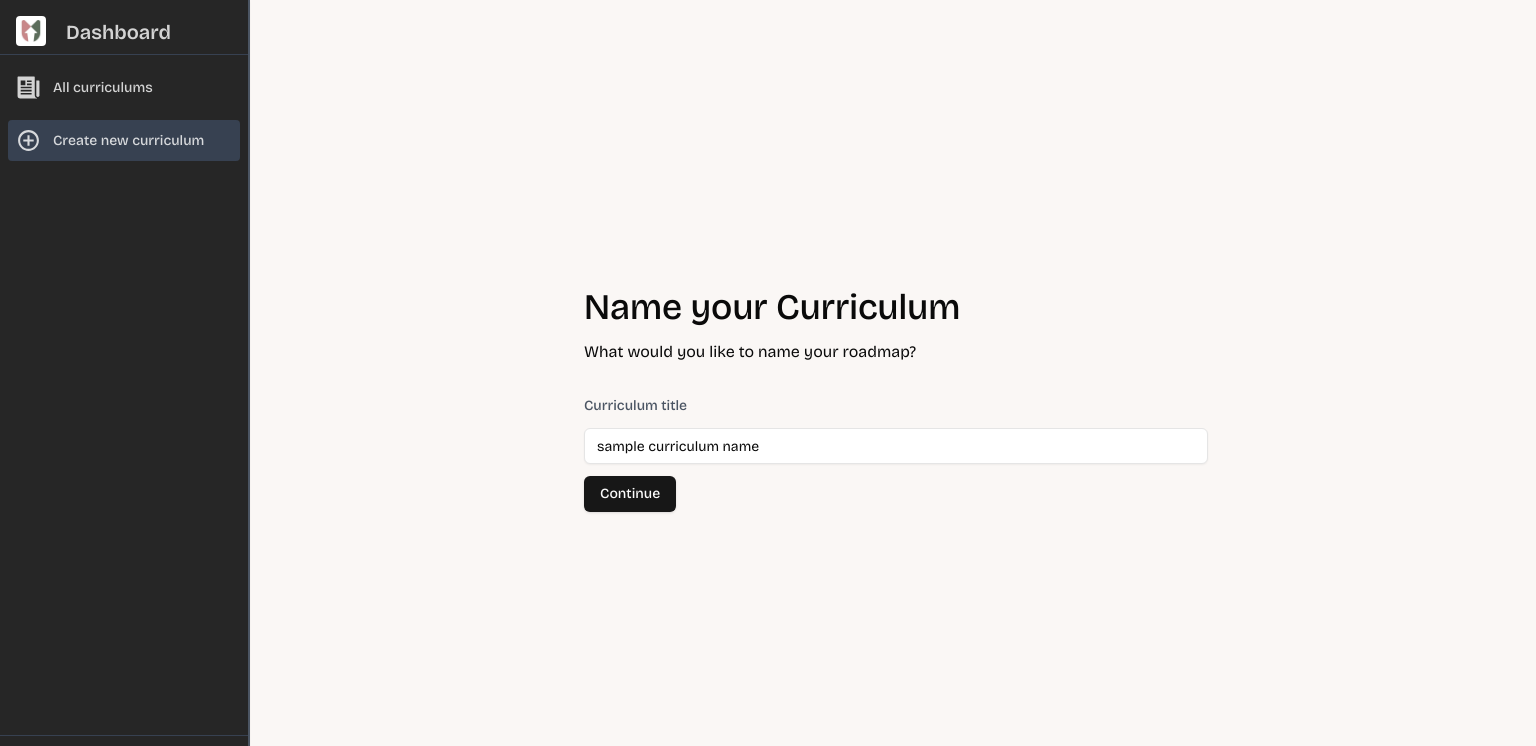
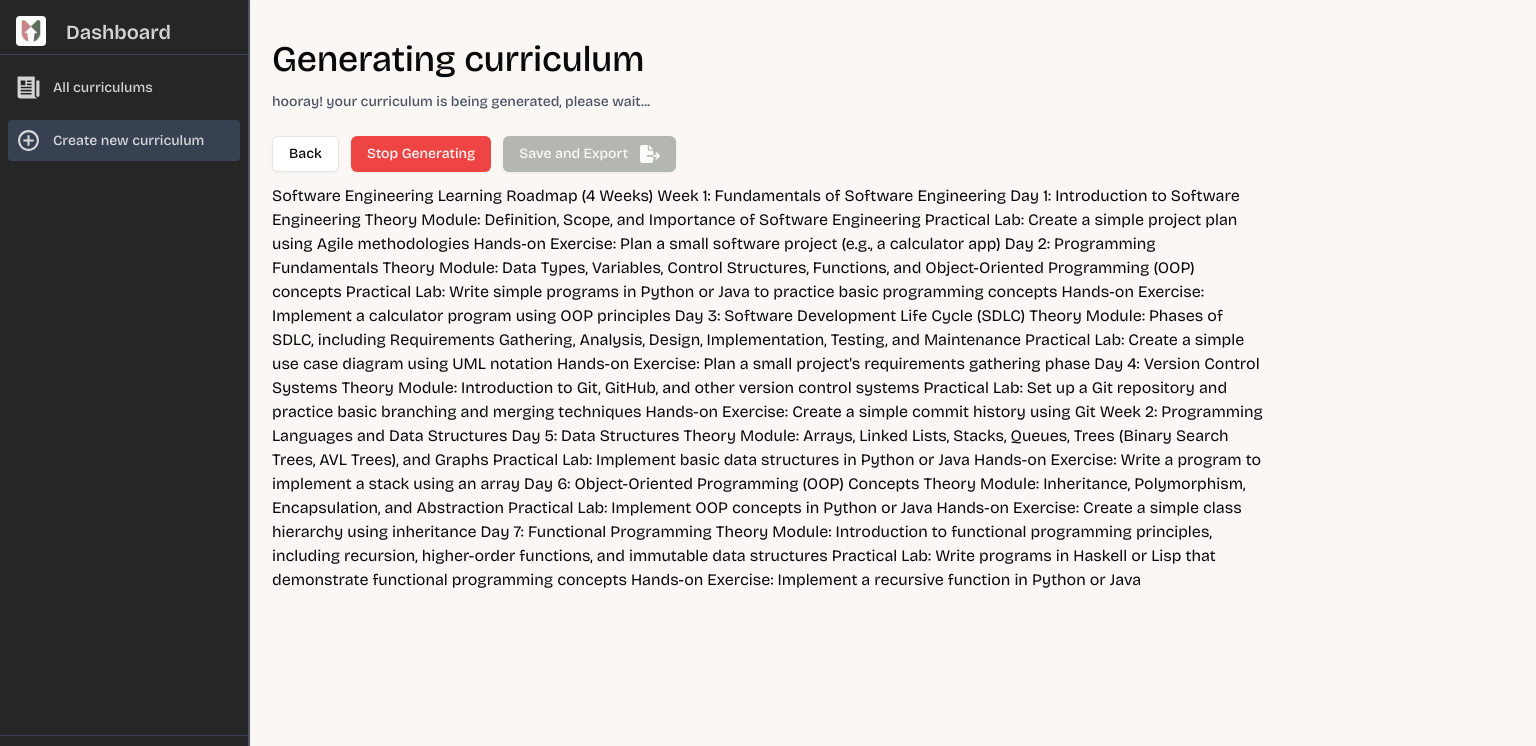
Before and after one commit to abhijayrajvansh/ai-curriculum-generator, a Next.js app: page /dashboard/new in a window 1280 px wide. Shown: the top 746 px of the page, 1536 px wide, since content can reach past the window. Built offline with nearby package versions, Linux system fonts and the light colour scheme; grey boxes are pictures that could not be loaded.

Commit message:
fixed: curriculum form alignments

```diff
--- a/app/globals.css
+++ b/app/globals.css
@@ -69,7 +69,7 @@
 
 @layer components {
   .wrapper {
-    @apply flex flex-col px-4 justify-center w-full
+    @apply flex flex-col px-4 justify-center mx-auto
   }
 }
 
--- a/components/CurriculumForm.tsx
+++ b/components/CurriculumForm.tsx
@@ -3,6 +3,7 @@
 import { useState } from "react";
 import { Input } from "./ui/input";
 import { Button } from "./ui/button";
+import { FaFileExport } from "react-icons/fa6";
 import {
   Select,
   SelectContent,
@@ -16,7 +17,7 @@ import { useChat } from "ai/react";
 import Markdown from "markdown-to-jsx";
 
 const CurriculumForm = () => {
-  const [step, setStep] = useState(1);
+  const [step, setStep] = useState(4);
 
   const handleContinue = () => setStep((curr) => curr + 1);
   const handlePrevious = () => setStep((curr) => curr - 1);
@@ -53,7 +54,7 @@ const CurriculumForm = () => {
   };
 
   return (
-    <div className="max-w-screen-2xl flex justify-center">
+    <div className="max-w-screen-xl flex justify-center">
       {step === 1 && (
         <div className="flex flex-col w-full lg:w-1/2 gap-3">
           <div className="text-4xl font-medium">Name your Curriculum</div>
@@ -223,7 +224,7 @@ const CurriculumForm = () => {
               Back
             </Button>
 
-            {/* <Button className="bg-yellow-200" variant={'outline'} onClick={() => console.log(input)}>log prompt</Button> */}
+            {/* <Button className="bg-yellow-200" variant={'outline'} onClick={() => console.log(input)}>log prompt </Button> */}
 
             <Button type="button" onClick={handleGenerate} className="w-fit">
               Generate Curriculum
@@ -233,49 +234,14 @@ const CurriculumForm = () => {
       )}
 
       {step === 4 && (
-        <div className="flex w-full h-screen">
-          <div className="flex flex-col w-full mt-10 h-screen lg:w-1/2 gap-3">
+        <div className="flex h-screen">
+          <div className="flex flex-col w-full mt-10 h-screen  gap-3">
             <div className="text-4xl font-medium">Generating curriculum</div>
-            <div className="block text-sm font-medium text-gray-600 mb-5">
+            <div className="block text-sm font-medium text-gray-600 mb-3">
               hooray! your curriculum is being generated, please wait...
             </div>
-            <div className="p-4 rounded-md sm:min-w-[500px] bg-white border w-fit">
-              <div>
-                <span className="text-lg font-semibold">
-                  Curriculum Name:&nbsp;&nbsp;
-                </span>
-                <span className="text-lg">{formParams.curriculumName}</span>
-              </div>
-              <div>
-                <span className="text-lg font-semibold">
-                  Course Topic:&nbsp;&nbsp;
-                </span>
-                <span className="text-lg">{formParams.topic}</span>
-              </div>
-              <div>
-                {formParams.industry && (
-                  <div>
-                    <span className="text-lg font-semibold">
-                      Industry:&nbsp;&nbsp;
-                    </span>
-                    <span className="text-lg">{formParams.industry}</span>
-                  </div>
-                )}
-              </div>
-              <div className="text-lg">
-                <span className="font-semibold">
-                  Your current level:&nbsp;&nbsp;
-                </span>
-                {formParams.level}
-              </div>
-              <div className="text-lg">
-                <span className="font-semibold">
-                  Duration of training:&nbsp;&nbsp;
-                </span>
-                {formParams.duration}
-              </div>
-            </div>
-            <div className="flex items-center gap-3 mt-5">
+
+            <div className="flex items-center gap-3">
               <Button
                 type="button"
                 variant={"outline"}
@@ -295,15 +261,17 @@ const CurriculumForm = () => {
               </Button>
               <Button
                 type="button"
-                onClick={stop}
-                // className="bg-[#5f6c5f]/90 hover:bg-[#5f6c5f]"
+                // onClick={} add export function here...
+                className="bg-[#5f6c5f]/90 hover:bg-[#5f6c5f]"
                 disabled
               >
-                Save
+                <div className="flex gap-3">
+                Save and Export
+                <FaFileExport size={20} className="text-white"/>
+                </div>
               </Button>
             </div>
-          </div>
-          <div className="w-1/2 px-2">
+
             <div>
               Software Engineering Learning Roadmap (4 Weeks) Week 1:
               Fundamentals of Software Engineering Day 1: Introduction to
--- a/components/pages/Dashboard.tsx
+++ b/components/pages/Dashboard.tsx
@@ -30,7 +30,7 @@ const Dashboard = () => {
     <>
       <Sidebar />
       <div className="flex items-center justify-center">
-        <div className="wrapper mt-12 sm:ml-[60px] lg:ml-64">
+        <div className="wrapper container mt-12 sm:ml-[60px] lg:ml-64">
           <div className="flex justify-between">
             <div className="mb-5 ">
               <div className="text-4xl font-semibold">
```
